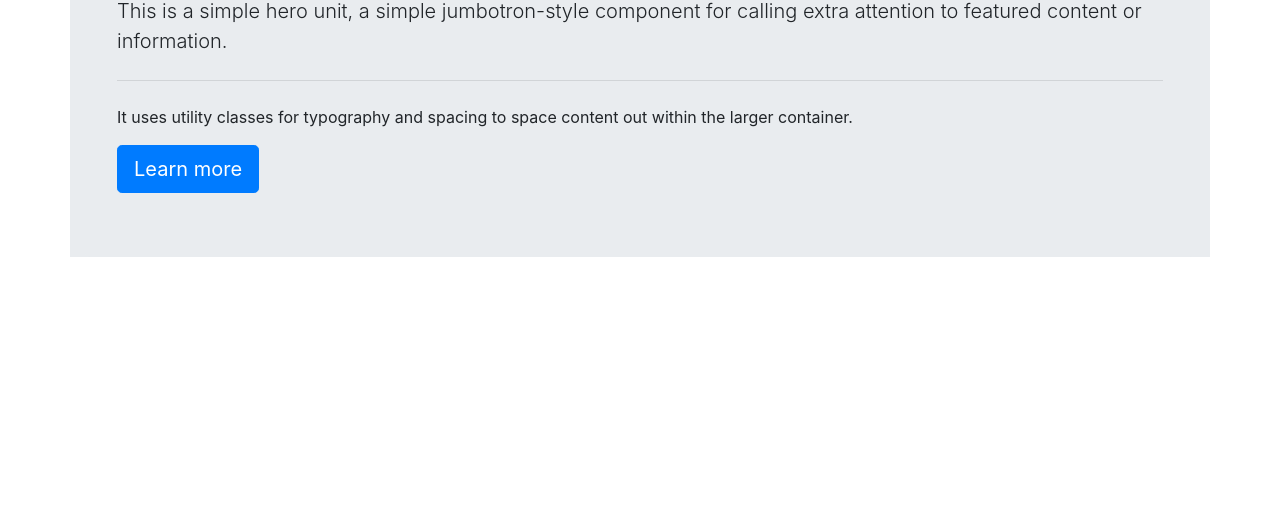
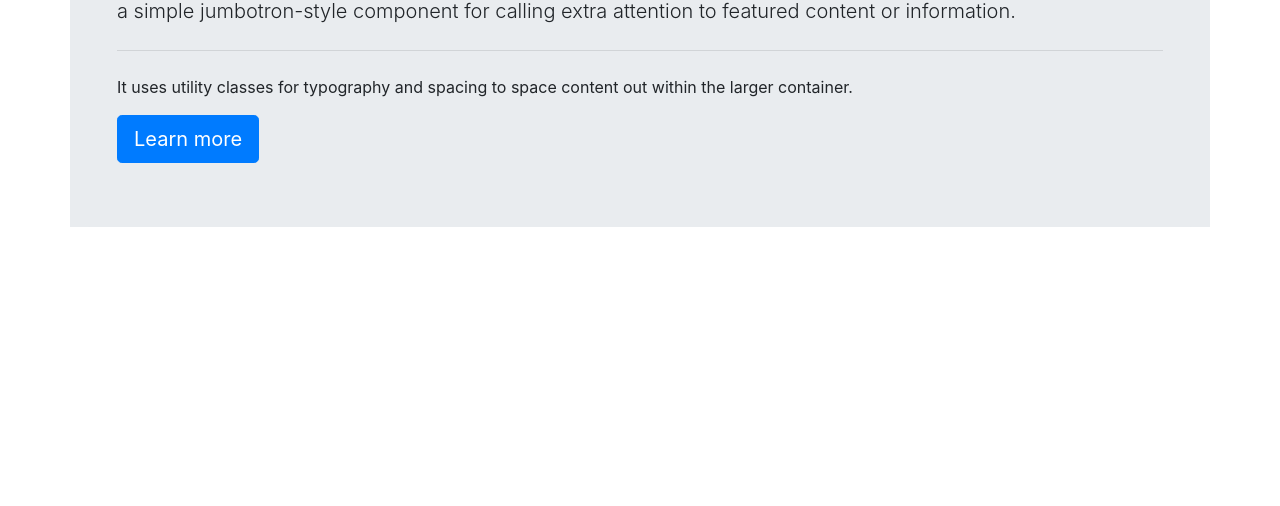
Before and after one commit to ManishGolla/git-reimagined, a plain HTML site: page index.html in a window 1280 px wide. Shown: the part 294-800 px from the top of the page. Drawn offline with Linux system fonts and the light colour scheme; a script that the page names is missing.

Commit message:
index.html updated

```diff
--- a/index.html
+++ b/index.html
@@ -18,7 +18,7 @@
      </div>
      <div class="jumbotron">
         <h1 class="display-4">Hello, world!</h1>
-        <p class="lead">This is a simple hero unit, a simple jumbotron-style component for calling extra attention to featured content or information.</p>
+        <p class="lead">a simple jumbotron-style component for calling extra attention to featured content or information.</p>
         <hr class="my-4">
         <p>It uses utility classes for typography and spacing to space content out within the larger container.</p>
         <a class="btn btn-primary btn-lg" href="#" role="button">Learn more</a>
```
